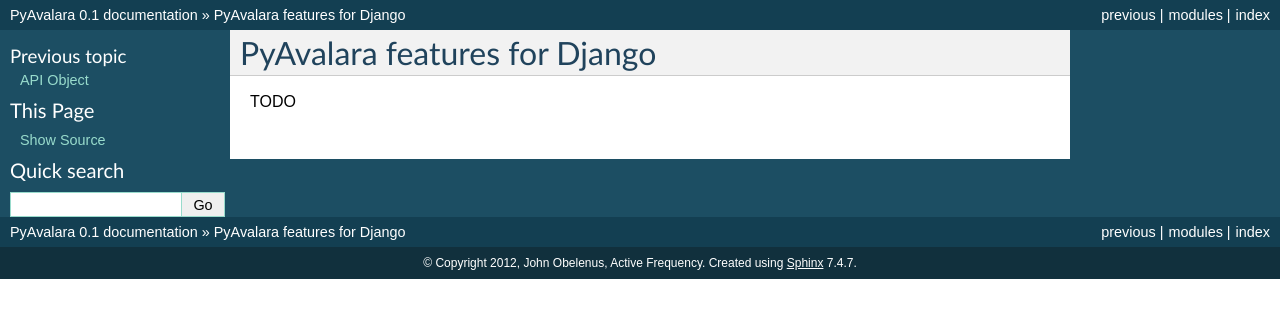
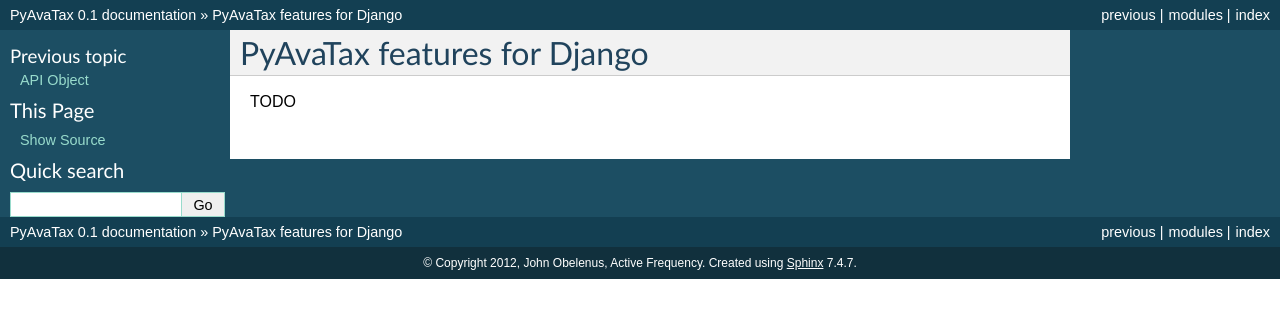
Before and after one commit to activefrequency/pyavatax, a Sphinx documentation site: the page built from docs/django.rst, in a window 1280 px wide. Shown: the top 318 px of the page. Built offline with Sphinx 7.4.7, drawn with Linux system fonts in a browser that asks for light colours.

Commit message:
removing pyavalara refs

```diff
--- a/docs/conf.py
+++ b/docs/conf.py
@@ -1,6 +1,6 @@
 # -*- coding: utf-8 -*-
 #
-# PyAvalara documentation build configuration file, created by
+# PyAvaTax documentation build configuration file, created by
 # sphinx-quickstart on Wed Oct 24 14:35:06 2012.
 #
 # This file is execfile()d with the current directory set to its containing dir.
@@ -40,7 +40,7 @@ source_suffix = '.rst'
 master_doc = 'index'
 
 # General information about the project.
-project = u'PyAvalara'
+project = u'PyAvaTax'
 copyright = u'2012, John Obelenus, Active Frequency'
 
 # The version info for the project you're documenting, acts as replacement for
@@ -164,7 +164,7 @@ html_static_path = ['_static']
 #html_file_suffix = None
 
 # Output file base name for HTML help builder.
-htmlhelp_basename = 'PyAvalaradoc'
+htmlhelp_basename = 'PyAvaTaxdoc'
 
 
 # -- Options for LaTeX output --------------------------------------------------
@@ -183,7 +183,7 @@ latex_elements = {
 # Grouping the document tree into LaTeX files. List of tuples
 # (source start file, target name, title, author, documentclass [howto/manual]).
 latex_documents = [
-  ('index', 'PyAvalara.tex', u'PyAvalara Documentation',
+  ('index', 'PyAvaTax.tex', u'PyAvaTax Documentation',
    u'John Obelenus, Active Frequency', 'manual'),
 ]
 
@@ -213,7 +213,7 @@ latex_documents = [
 # One entry per manual page. List of tuples
 # (source start file, name, description, authors, manual section).
 man_pages = [
-    ('index', 'pyavalara', u'PyAvalara Documentation',
+    ('index', 'pyavalara', u'PyAvaTax Documentation',
      [u'John Obelenus, Active Frequency'], 1)
 ]
 
@@ -227,8 +227,8 @@ man_pages = [
 # (source start file, target name, title, author,
 #  dir menu entry, description, category)
 texinfo_documents = [
-  ('index', 'PyAvalara', u'PyAvalara Documentation',
-   u'John Obelenus, Active Frequency', 'PyAvalara', 'One line description of project.',
+  ('index', 'PyAvaTax', u'PyAvaTax Documentation',
+   u'John Obelenus, Active Frequency', 'PyAvaTax', 'One line description of project.',
    'Miscellaneous'),
 ]
 
--- a/docs/django.rst
+++ b/docs/django.rst
@@ -1,6 +1,6 @@
 .. _django:
 
-PyAvalara features for Django
+PyAvaTax features for Django
 =============================
 
 TODO
```
